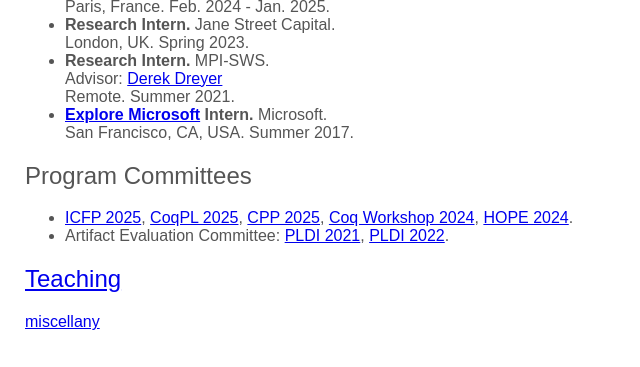
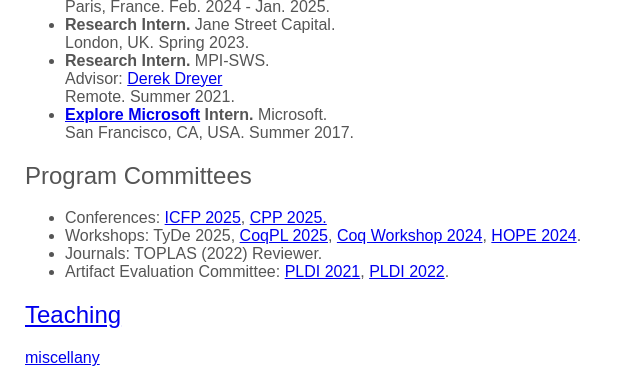
Before and after one commit to euisuny/euisuny.github.io, a plain HTML site: page index.html in a window 1280 px wide. Shown: the part 577-944 px from the top of the page, without its empty margins (0-640 px from the left). Before the commit the page ends 908 px from the top, so only its background shows below. Drawn offline with Linux system fonts and the light colour scheme; a web font is replaced by a local one.

Commit message:
Add TyDe PC

```diff
--- a/index.html
+++ b/index.html
@@ -49,8 +49,10 @@
       <h2 class="header">Program Committees</h2>
 
       <ul>
-          <li><a href="https://icfp25.sigplan.org/">ICFP 2025</a>, <a href="https://popl25.sigplan.org/home/CoqPL-2025">CoqPL 2025</a>, <a href="https://popl25.sigplan.org/home/CPP-2025">CPP 2025</a>, <a href="https://coq-workshop.gitlab.io/2024/">Coq Workshop 2024</a>, <a href="https://icfp24.sigplan.org/home/hope-2024">HOPE 2024</a>.</li>
-		     <!-- <li>TOPLAS (2022) Reviewer.</li> -->
+          <li>Conferences: <a href="https://icfp25.sigplan.org/">ICFP 2025</a>, <a href="https://popl25.sigplan.org/home/CPP-2025">CPP 2025.</a></li>
+          <li>Workshops: TyDe 2025, <a href="https://popl25.sigplan.org/home/CoqPL-2025">CoqPL 2025</a>, <a href="https://coq-workshop.gitlab.io/2024/">Coq Workshop 2024</a>, <a href="https://icfp24.sigplan.org/home/hope-2024">HOPE 2024</a>.</li>
+
+		      <li>Journals: TOPLAS (2022) Reviewer.</li>
 		      <li>Artifact Evaluation Committee: <a href="https://pldi21.sigplan.org/">PLDI 2021</a>, <a href="https://pldi22.sigplan.org/">PLDI 2022</a>.</li>
       </ul>
       <h2 class="header"><a href="teach.html">Teaching</a></h2>
```
